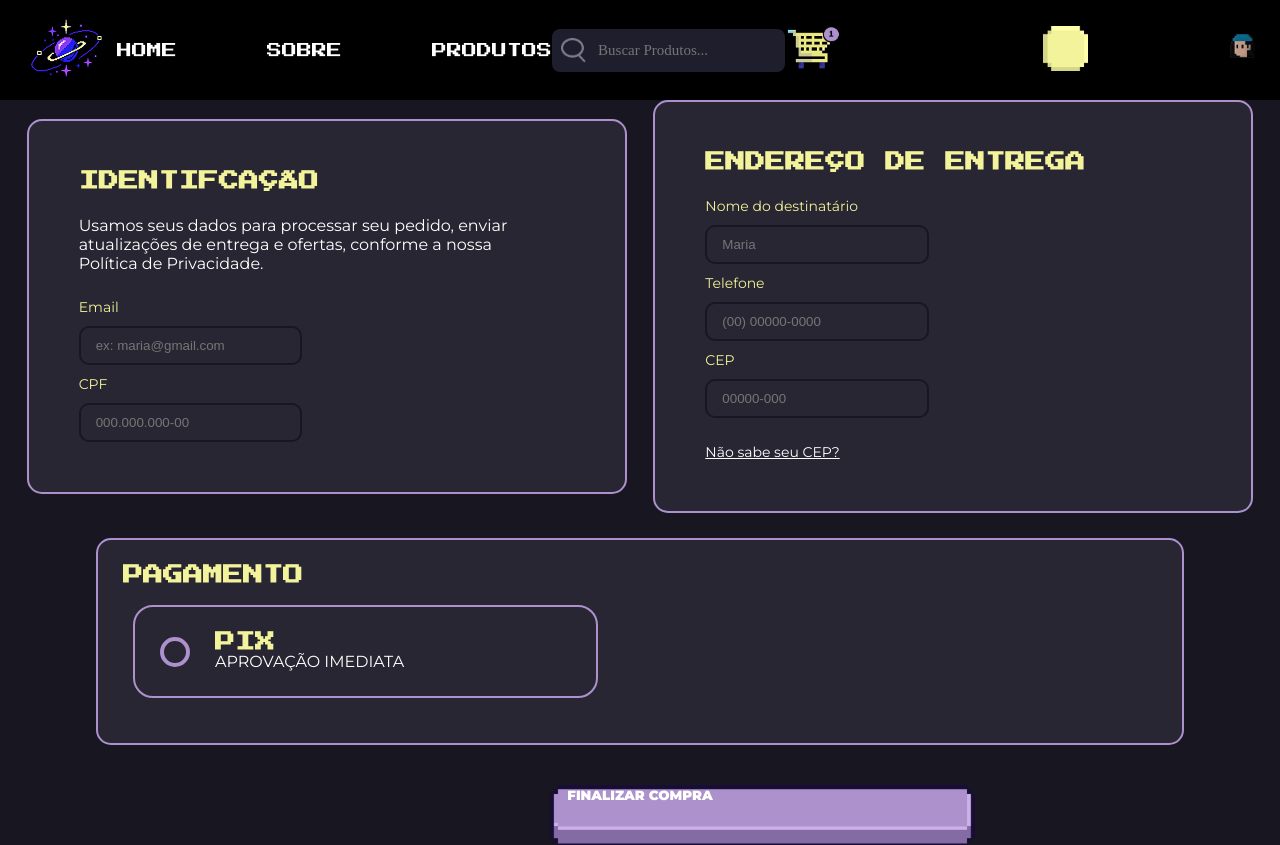
After one commit to nicolemafr/Loja-Geek, a PHP site: page /compra.php in a window 1280 px wide. The commit adds this page. Run offline with PHP 8.4, Linux system fonts and the light colour scheme.

```diff
--- /dev/null
+++ b/compra.php
@@ -0,0 +1,67 @@
+<!DOCTYPE html>
+<html lang="pt-br">
+
+<head>
+    <meta charset="UTF-8">
+    <meta name="viewport" content="width=device-width, initial-scale=1.0">
+    <link rel="stylesheet" href="css/header.css">
+    <link rel="stylesheet" href="css/footer.css">
+    <link rel="stylesheet" href="css/compra.css">
+    <title>Compra</title>
+</head>
+
+<body>
+    <?php include "./view/header.php" ?>
+
+    <div class="body">
+        <div class="identi">
+            <h2>IDENTIFCAÇÃO</h2>
+
+            <p>Usamos seus dados para processar seu pedido, enviar atualizações de entrega e ofertas, conforme a nossa Política de Privacidade.</p>
+
+            <form method="POST">
+                <label for="email">Email</label>
+                <input type="email" autocomplete="off" required placeholder="ex: maria@gmail.com" name="email" id="email">
+
+                <label for="cpf">CPF</label>
+                <input type="text" autocomplete="off" required placeholder="000.000.000-00" name="cpf" id="cpf">
+            </form>
+        </div>
+
+        <div class="endetre">
+            <h2>ENDEREÇO DE ENTREGA</h2>
+
+            <form method="POST">
+                <label for="nome">Nome do destinatário</label>
+                <input type="text" autocomplete="off" required placeholder="Maria" name="nome" id="nome">
+
+                <label for="cpf">Telefone</label>
+                <input type="text" autocomplete="off" required placeholder="(00) 00000-0000" name="nome" id="nome">
+
+                <label for="cep">CEP</label>
+                <input type="text" autocomplete="off" required placeholder="00000-000" name="cep" id="cep">
+            </form>
+
+            <p class="cep">Não sabe seu CEP?</p>
+        </div>
+
+    </div>
+
+    <div class="paga">
+        <h2>PAGAMENTO</h2>
+
+        <div class="option">
+            <div class="bola"></div>
+
+            <div>
+                <h1>PIX</h1>
+                <p>APROVAÇÃO IMEDIATA</p>
+            </div>
+        </div>
+    </div>
+
+    <button type="submit">FINALIZAR COMPRA</button>
+    <div class="BotaoF"></div>
+</body>
+
+</html>
--- /dev/null
+++ b/css/compra.css
@@ -0,0 +1,191 @@
+@import url(https://fonts.googleapis.com/css2?family=Press+Start+2P&display=swap);
+@import url(https://fonts.googleapis.com/css2?family=Montserrat:wght@100;200;300;400;500;600;800;900&display=swap);
+
+* {
+    margin: 0;
+    padding: 0;
+    box-sizing: border-box;
+}
+
+body {
+    background-color: #181620;
+}
+
+.body {
+    margin-top: 75px;
+    width: 100%;
+    display: flex;
+    align-items: center;
+    justify-content: space-evenly;
+    gap: 25px;
+    padding: 25px;
+}
+
+.identi {
+    width: 600px;
+    padding: 50px;
+    border: 2px solid #AC91CD;
+    border-radius: 15px;
+    background-color: #282632;
+    display: flex;
+    justify-content: center;
+    flex-direction: column;
+    gap: 25px;
+
+    h2 {
+        font-size: 20px;
+        font-family: 'Press Start 2P', display;
+        color: #F3F39C;
+    }
+
+    p {
+        color: white;
+        font-family: 'Montserrat', sans-serif;
+        width: 450px;
+    }
+
+    form {
+        display: flex;
+        flex-direction: column;
+        gap: 10px;
+
+        label {
+            color: #F3F39C;
+            font-family: 'Montserrat', sans-serif;
+            font-size: 14px;
+        }
+
+        input {
+            padding: 10px 15px;
+            width: 45%;
+            background: transparent;
+            border: 2px solid #181620;
+            border-radius: 10px;
+            color: white;
+        }
+    }
+}
+
+.endetre {
+    width: 600px;
+    padding: 50px;
+    border: 2px solid #AC91CD;
+    border-radius: 15px;
+    background-color: #282632;
+    display: flex;
+    justify-content: center;
+    flex-direction: column;
+    gap: 25px;
+
+    h2 {
+        font-size: 20px;
+        font-family: 'Press Start 2P', display;
+        color: #F3F39C;
+    }
+
+    p {
+        color: white;
+        font-family: 'Montserrat', sans-serif;
+        width: 450px;
+    }
+
+    form {
+        display: flex;
+        flex-direction: column;
+        gap: 10px;
+
+        label {
+            color: #F3F39C;
+            font-family: 'Montserrat', sans-serif;
+            font-size: 14px;
+        }
+
+        input {
+            padding: 10px 15px;
+            width: 45%;
+            background: transparent;
+            border: 2px solid #181620;
+            border-radius: 10px;
+            color: white;
+        }
+    }
+
+    .cep {
+        color: white;
+        font-family: 'Montserrat', sans-serif;
+        font-size: 14px;
+        text-decoration: underline;
+    }
+}
+
+.paga {
+    width: 85%;
+    margin: 0 auto;
+    display: flex;
+    flex-direction: column;
+    padding: 25px;
+    border: 2px solid #AC91CD;
+    border-radius: 15px;
+    background-color: #282632;
+
+    h2 {
+        font-size: 20px;
+        font-family: 'Press Start 2P', display;
+        color: #F3F39C;
+    }
+
+    .option {
+        display: flex;
+        align-items: center;
+        gap: 25px;
+        border: 2px solid #AC91CD;
+        padding: 25px;
+        width: 45%;
+        margin: 20px 10px;
+        border-radius: 20px;
+
+        .bola {
+            width: 30px;
+            height: 30px;
+            border-radius: 100%;
+            border: 4px solid #AC91CD;
+        }
+
+        h1 {
+            font-size: 20px;
+            font-family: 'Press Start 2P', display;
+            color: #F3F39C;
+        }
+
+        p {
+            color: white;
+            font-family: 'Montserrat', sans-serif;
+        }
+    }
+}
+
+button {
+    display: block;
+    margin: 25px auto;
+    width: 400px;
+    height: 50px;
+    background: transparent;
+    border: none;
+    position: relative;
+    z-index: 2;
+    color: white;
+    font-weight: 900;
+    font-family: 'Montserrat', sans-serif;
+    cursor: pointer;
+}
+
+.BotaoF {
+    background-image: url(../imagens/BotaoF.png);
+    position: absolute;
+    background-size: cover;
+    width: 425px;
+    height: 60px;
+    left: 550px;
+    bottom: -45px;
+    z-index: 1;
+}
--- a/css/footer.css
+++ b/css/footer.css
@@ -90,7 +90,7 @@ footer {
     .explore {
         display: flex;
         justify-content: center;
-        gap: 10px;
+        gap: 15px;
         flex-direction: column;
         color: whitesmoke;
         border-right: 2px solid #883CED;
@@ -110,7 +110,7 @@ footer {
         .institucional {
             display: flex;
             justify-content: center;
-            gap: 10px;
+            gap: 15px;
             flex-direction: column;
             color: whitesmoke;
             font-family: 'Montserrat', sans-serif;
@@ -141,7 +141,7 @@ footer {
 
     .redes {
         display: flex;
-        gap: 25px;
+        gap: 20px;
         border: none;
         padding: 0;
         align-items: center;
```
Also changed, not shown: carrinho.php (+45 -10 lines), css/carrinho.css (+93 -16 lines), editar-PerfilUsuario.php (+7 -3 lines), imagens/Coval.png (added), imagens/Group BTN.png (added), imagens/Lixeira.png (added).
